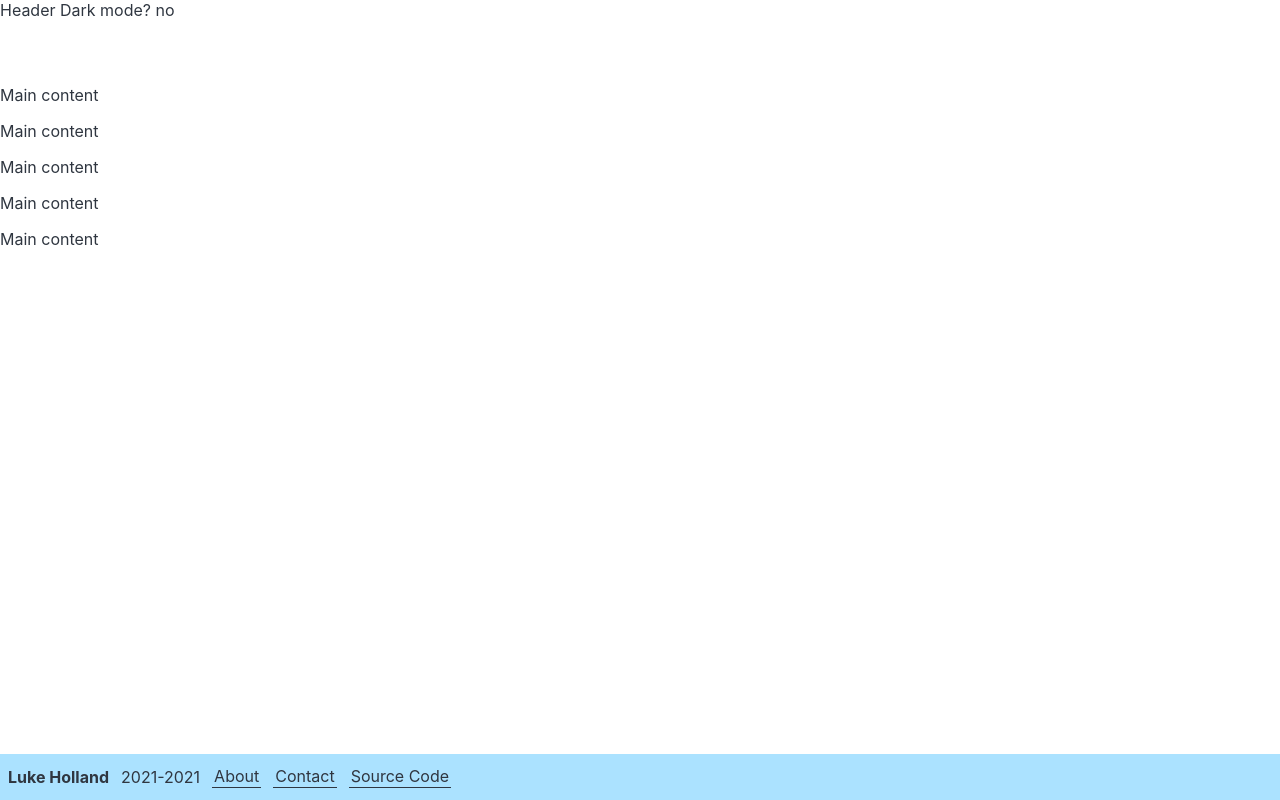
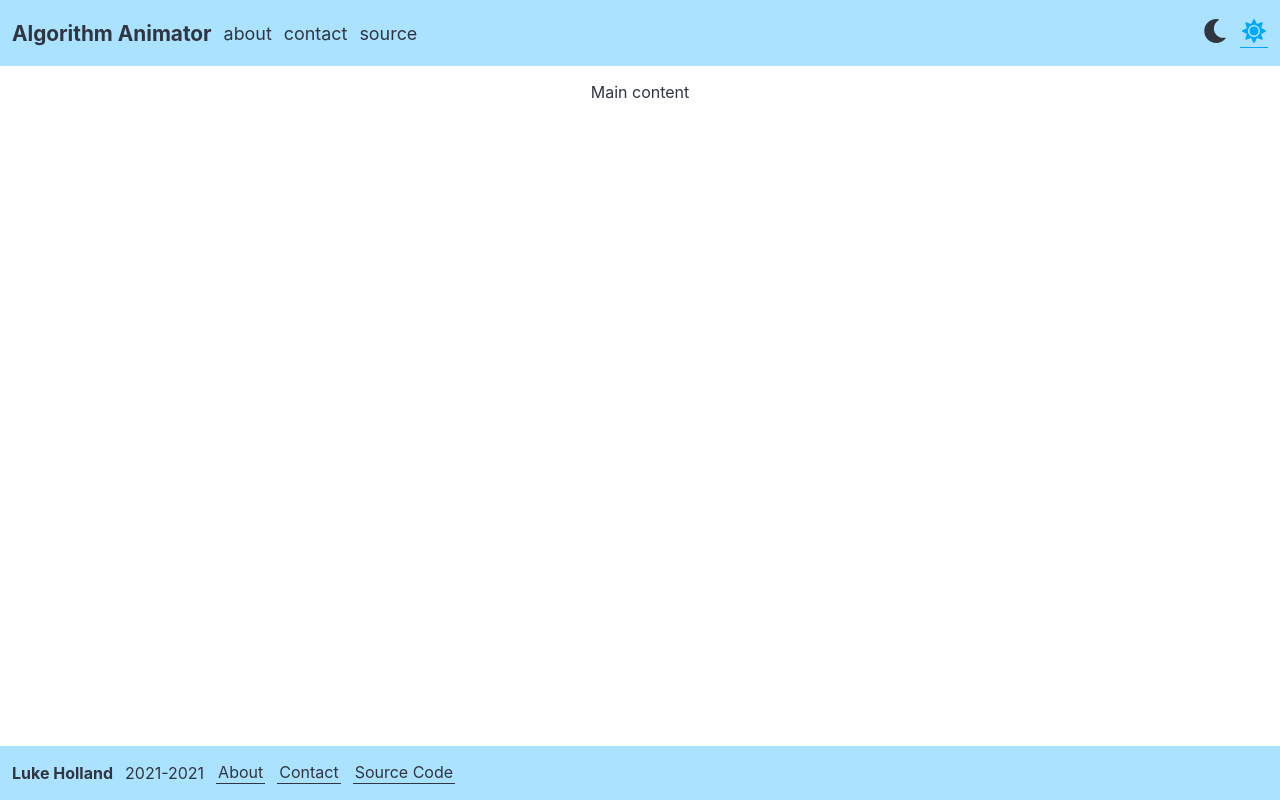
Before and after one commit to AmazonPriime/Algorithm-Animator, a React (Create React App) app: page / in a window 1280 px wide. Built offline with nearby package versions, Linux system fonts and the light colour scheme.

Commit message:
Mostly implemented the header

```diff
--- a/src/App.css
+++ b/src/App.css
@@ -7,5 +7,8 @@
 /**/
 
 .content {
-  margin-top: 65px;
+  margin-top: 66px;
+  display: flex;
+  justify-content: center;
+  align-items: center;
 }
--- a/src/App.js
+++ b/src/App.js
@@ -9,10 +9,6 @@ function App() {
       <Header />
       <div className="content">
         <p>Main content</p>
-        <p>Main content</p>
-        <p>Main content</p>
-        <p>Main content</p>
-        <p>Main content</p>
       </div>
       <Footer />
     </div>
--- a/src/components/Footer.css
+++ b/src/components/Footer.css
@@ -4,7 +4,7 @@
   background-color: var(--color-1-light-33);
   position: fixed;
   bottom: 0;
-  padding: 0.5em;
+  padding: 12px;
   display: flex;
   align-items: center;
   gap: 0.75em;
@@ -23,10 +23,10 @@
 .footer .link {
   background: none;
   border: none;
+  color: inherit;
+  font-family: inherit;
   font-size: 1em;
   border-bottom: 1px solid;
-  color: inherit;
-  font-family: inherit;
   padding: 0 2px 1px 2px;
   text-decoration: none;
 }
--- a/src/components/Header.css
+++ b/src/components/Header.css
@@ -0,0 +1,55 @@
+.header {
+  width: 100%;
+  height: 50px;
+  padding: 8px 12px 8px 12px;
+  position: fixed;
+  background-color: var(--color-1-light-33);
+  top: 0;
+  display: flex;
+  align-items: center;
+  gap: 0.75em;
+}
+
+.header .title {
+  font-size: 1.3em;
+  font-weight: bold;
+}
+
+.header .link {
+  background: none;
+  border: none;
+  color: inherit;
+  font-family: inherit;
+  padding: 0 0 0 0;
+  text-decoration: none;
+  text-transform: lowercase;
+  font-size: 1.12em;
+}
+
+.header .link:hover {
+  cursor: pointer;
+  color: var(--color-1-light);
+}
+
+.header .mode-icons {
+  margin-left: auto;
+  margin-right: 24px; /* adjust for padding set in .header */
+  font-size: 1.5em;
+  display: flex;
+  gap: 0.45em;
+}
+
+.header .mode-icons .selected {
+  border-bottom: 1px solid;
+  padding: 0 2px 3px 2px;
+  color: var(--color-1-light);
+}
+
+.header .mode-icons .icon {
+  padding: 0 2px 4px 2px;
+}
+
+.header .mode-icons .icon:hover {
+  cursor: pointer;
+  color: var(--color-1-light);
+}
--- a/src/components/Header.js
+++ b/src/components/Header.js
@@ -1,4 +1,7 @@
 import React, { Component } from 'react';
+import { FontAwesomeIcon } from '@fortawesome/react-fontawesome';
+import { faMoon, faSun } from '@fortawesome/free-solid-svg-icons';
+import './Header.css';
 
 class Header extends Component {
   constructor(props) {
@@ -11,11 +14,22 @@ class Header extends Component {
   render() {
     const { darkMode } = this.state;
     return (
-      <div>
-        Header
-        Dark mode?
-        { ' ' }
-        { darkMode ? 'yes' : 'no' }
+      <div className="header">
+        <span className="title">Algorithm Animator</span>
+        <button type="button" className="link">About</button>
+        <button type="button" className="link">Contact</button>
+        <a
+          className="link"
+          href="https://github.com/AmazonPriime/Algorithm-Animator"
+          target="__blank"
+          rel="noopener noreferrer"
+        >
+          Source
+        </a>
+        <span className="mode-icons">
+          <FontAwesomeIcon className={darkMode ? 'selected icon' : 'icon'} icon={faMoon} />
+          <FontAwesomeIcon className={darkMode ? 'icon' : 'selected icon'} icon={faSun} />
+        </span>
       </div>
     );
   }
```
